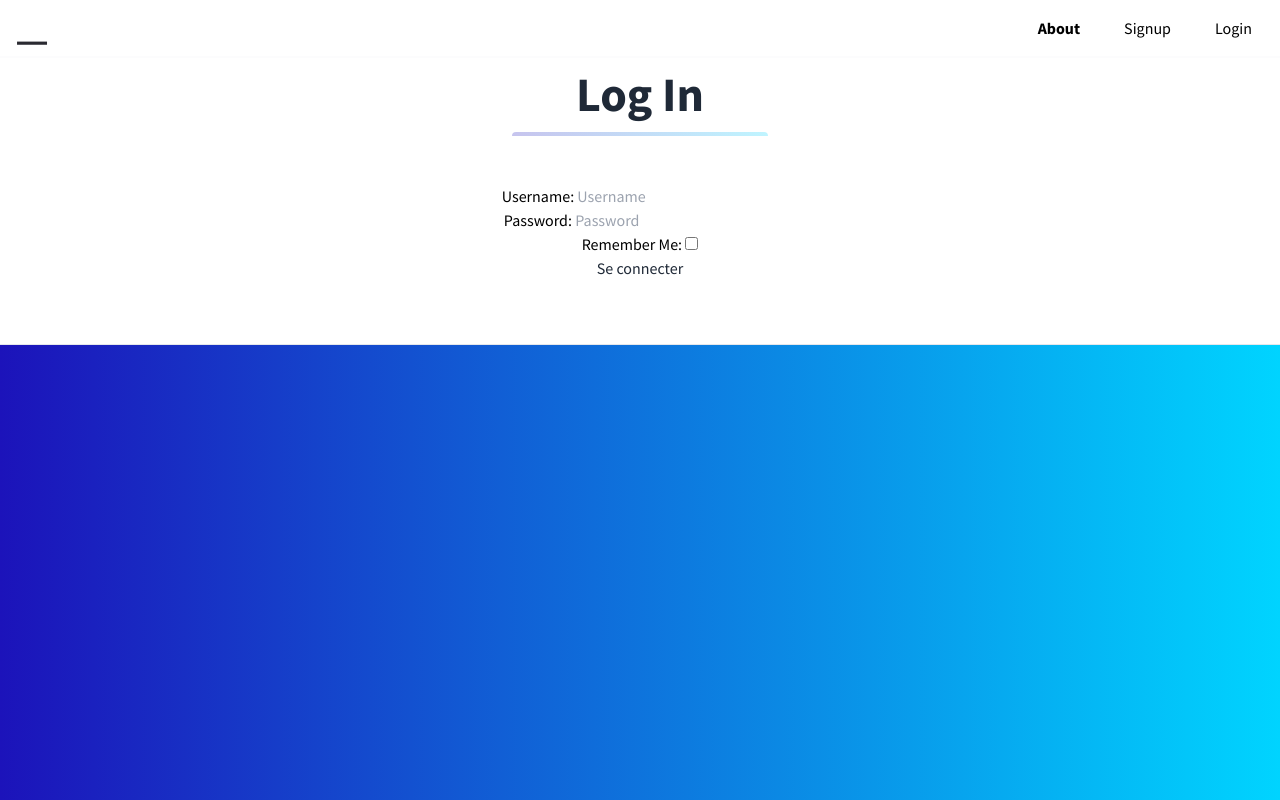
After one commit to smtr42/p13_atmosberry2, a Django app: page /accounts/login/ in a window 1280 px wide. The commit adds this page. Run offline with Django 3.2, Linux system fonts and the light colour scheme; some libraries are stand-ins or nearby versions.

Commit message:
Add login template

```diff
--- a/config/urls.py
+++ b/config/urls.py
@@ -19,6 +19,8 @@ from django.urls import include, path
 urlpatterns = [
     path("admin/", admin.site.urls),
     path("", include(("pages.urls", "pages"), namespace="pages")),
+    path('accounts/', include('allauth.urls')),
+
     path("api/v1/", include("api.urls")),
     path('api_auth', include('rest_framework.urls')),
     path("api/v1/auth/", include("dj_rest_auth.urls")),
--- /dev/null
+++ b/templates/account/login.html
@@ -0,0 +1,35 @@
+{% extends 'base.html' %}
+{% load static %}
+
+
+{% block content %}
+    <section class="bg-white border-b py-8">
+      <div class="container max-w-5xl mx-auto m-8">
+        <h1 class="w-full my-2 text-5xl font-bold leading-tight text-center text-gray-800">
+          Log In
+        </h1>
+        <div class="w-full mb-4">
+          <div class="h-1 mx-auto gradient w-64 opacity-25 my-0 py-0 rounded-t"></div>
+        </div>
+
+        <div class="flex flex-wrap">
+          <div class="w-full text-center text-gray-800">
+            <p class="text-gray-800 mb-8">
+                <form method="post">
+                    {% csrf_token %}
+                    {% for field in form.visible_fields %}
+                        <div class="text-black">
+                            {{ field.label_tag }} {{ field }}
+                        </div>
+                    {% endfor %}
+                    <button type="submit">Se connecter</button>
+                </form>
+            </p>
+          </div>
+        </div>
+      </div>
+    </section>
+{% endblock content %}
+
+{% block footer %}
+{% endblock footer %}
--- a/templates/base.html
+++ b/templates/base.html
@@ -64,21 +64,23 @@
             <li class="mr-3">
               <a class="inline-block py-2 px-4 text-black font-bold no-underline" href="#">About</a>
             </li>
+            {% if user.is_authenticated %}
             <li class="mr-3">
               <a class="inline-block text-black no-underline hover:text-gray-800 hover:text-underline py-2 px-4" href="{% url 'pages:dashboard' %}">Dashboard</a>
+              </li>
+            <li class="mr-3">
+              <a class="inline-block text-black no-underline hover:text-gray-800 hover:text-underline py-2 px-4" href="{% url 'account_logout' %}">Logout</a>
+            </li>
+            {% else %}
+            <li class="mr-3">
+              <a class="inline-block text-black no-underline hover:text-gray-800 hover:text-underline py-2 px-4" href="{% url 'account_signup' %}">Signup</a>
+            </li>
+            <li class="mr-3">
+              <a class="inline-block text-black no-underline hover:text-gray-800 hover:text-underline py-2 px-4" href="{% url 'account_login' %}">Login</a>
+            </li>
 
-              </li>
-
-            <li class="mr-3">
-              <a class="inline-block text-black no-underline hover:text-gray-800 hover:text-underline py-2 px-4" href="#">Sign In</a>
-            </li>
           </ul>
-          <button
-            id="navAction"
-            class="mx-auto lg:mx-0 hover:underline bg-white text-gray-800 font-bold rounded-full mt-4 lg:mt-0 py-4 px-8 shadow opacity-75 focus:outline-none focus:shadow-outline transform transition hover:scale-105 duration-300 ease-in-out"
-          >
-            Log In
-          </button>
+          {% endif %}
         </div>
       </div>
       <hr class="border-b border-gray-100 opacity-25 my-0 py-0" />
```
Also changed, not shown: config/settings/__init__.py (+11 -0 lines).
